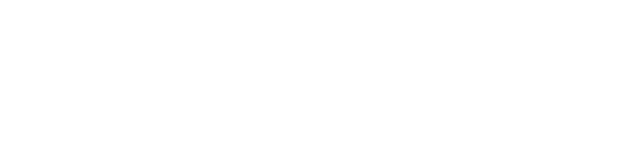
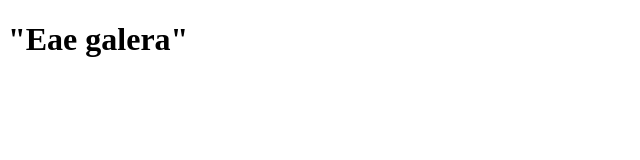
Before and after one commit to PedroSantos1997/pedro, a plain HTML site: page index.html in a window 1280 px wide. Shown: the whole page, without its empty margins (0-640 px from the left). Drawn offline with Linux system fonts and the light colour scheme.

Commit message:
Novo index.html

```diff
--- a/index.html
+++ b/index.html
@@ -1,9 +1,10 @@
 <!DOCTYPE html>
 <html>
 <head>
+
 </head>
 <body>
-
+<h1>  "Eae galera"   </h1>
 
 </body>
 </html>
```
